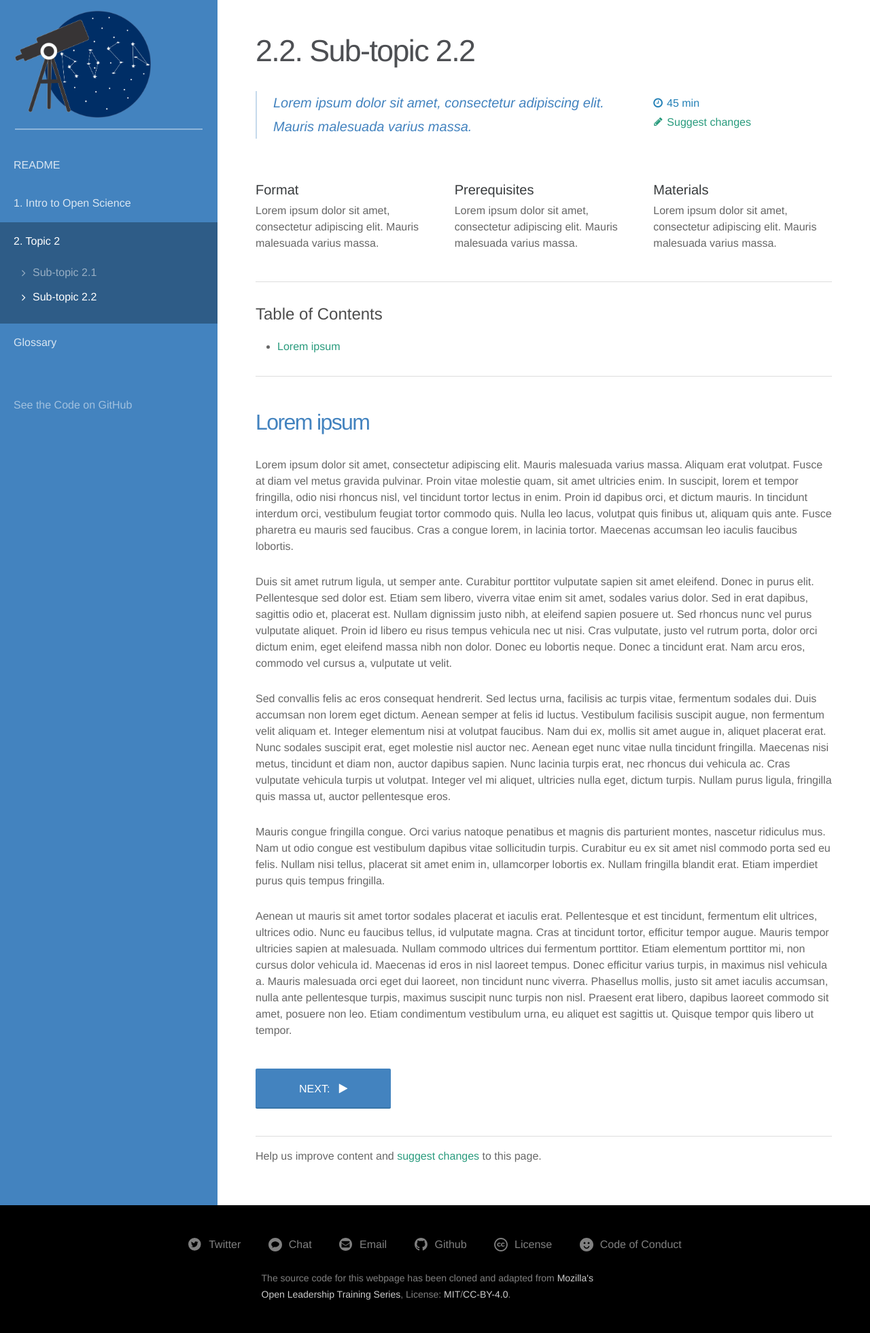
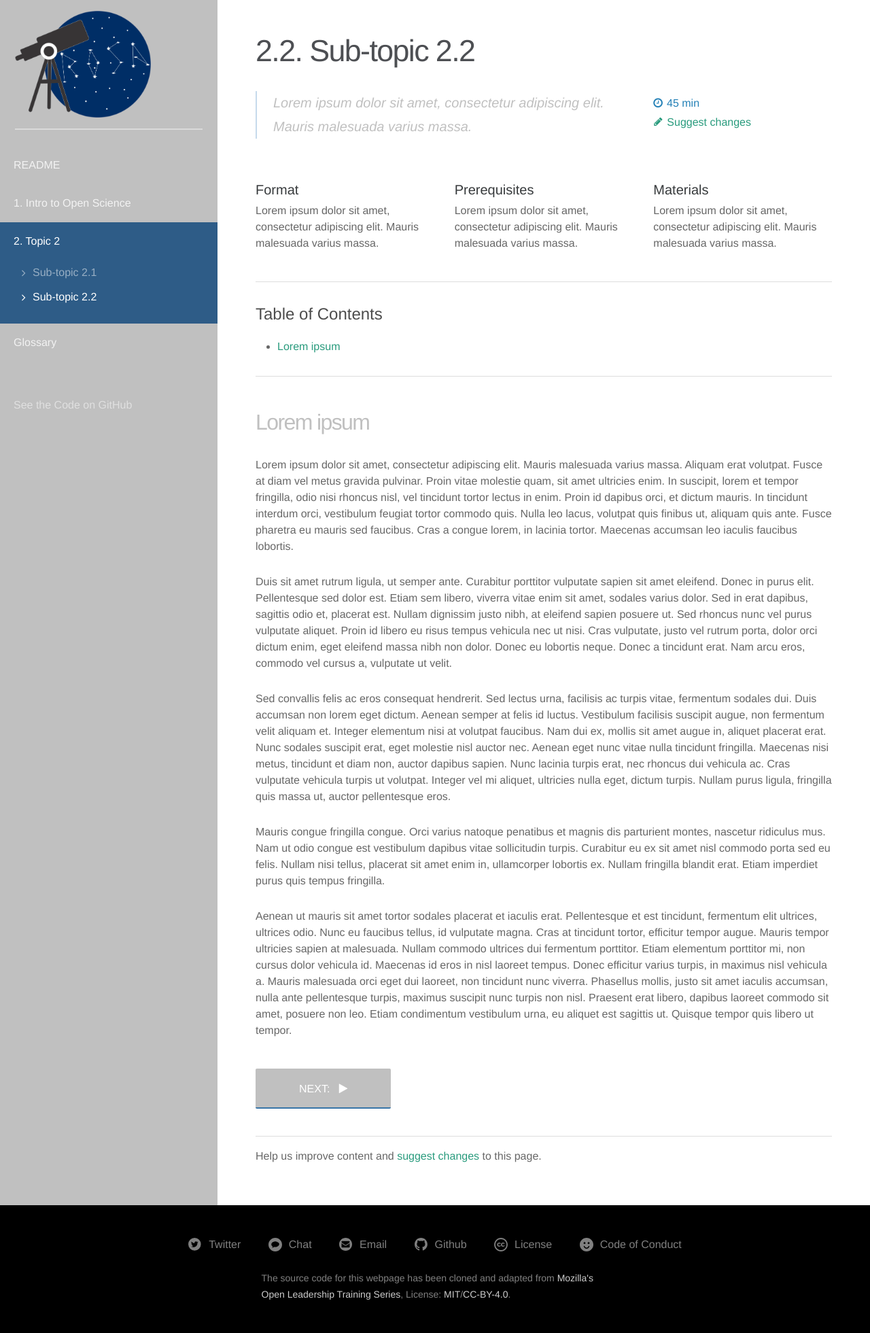
Before and after one commit to rainsworth/ROSA, a Jekyll site: the page built from _articles/topic-2/sub-topic-2-2.md, in a window 1280 px wide. Shown: the whole page at 68% size. Built offline with Jekyll 4.4.1, drawn with Linux system fonts in a browser that asks for light colours; nearby versions of some CDN libraries; comment, search, counter and statistics services are not loaded; a style sheet for code colours, icons or effects is not loaded.

Commit message:
slight style changes

```diff
--- a/css/main.css
+++ b/css/main.css
@@ -33,7 +33,7 @@ ol.toc {
 }
 
 h3 {
-  color: #4383bf;
+  color: #c0c0c0;
   font-weight: 200;
   margin-top: 3rem;
   margin-bottom: 2rem;
@@ -161,7 +161,7 @@ html.no-js .sidebar .collapsible-content {
 
 .sidebar {
   position: relative;
-  background-color: #4383bf;
+  background-color: #c0c0c0;
   position: relative;
   height: auto;
   color: #fff;
@@ -419,7 +419,7 @@ blockquote {
   line-height: 2.2rem;
   font-size: 1.25rem;
   border-left: 2px solid rgba(67, 131, 191, 0.3);
-  color: #4383bf;
+  color: #c0c0c0;
 }
 
 body ul, body ol {
@@ -460,7 +460,7 @@ td, th {
 
 a.btn {
   border: none;
-  background: #4383bf;
+  background: #c0c0c0;
   border-bottom: solid 2px #3875a8;
   color: #fff;
   transition: background 0.2s ease-in-out;
```
